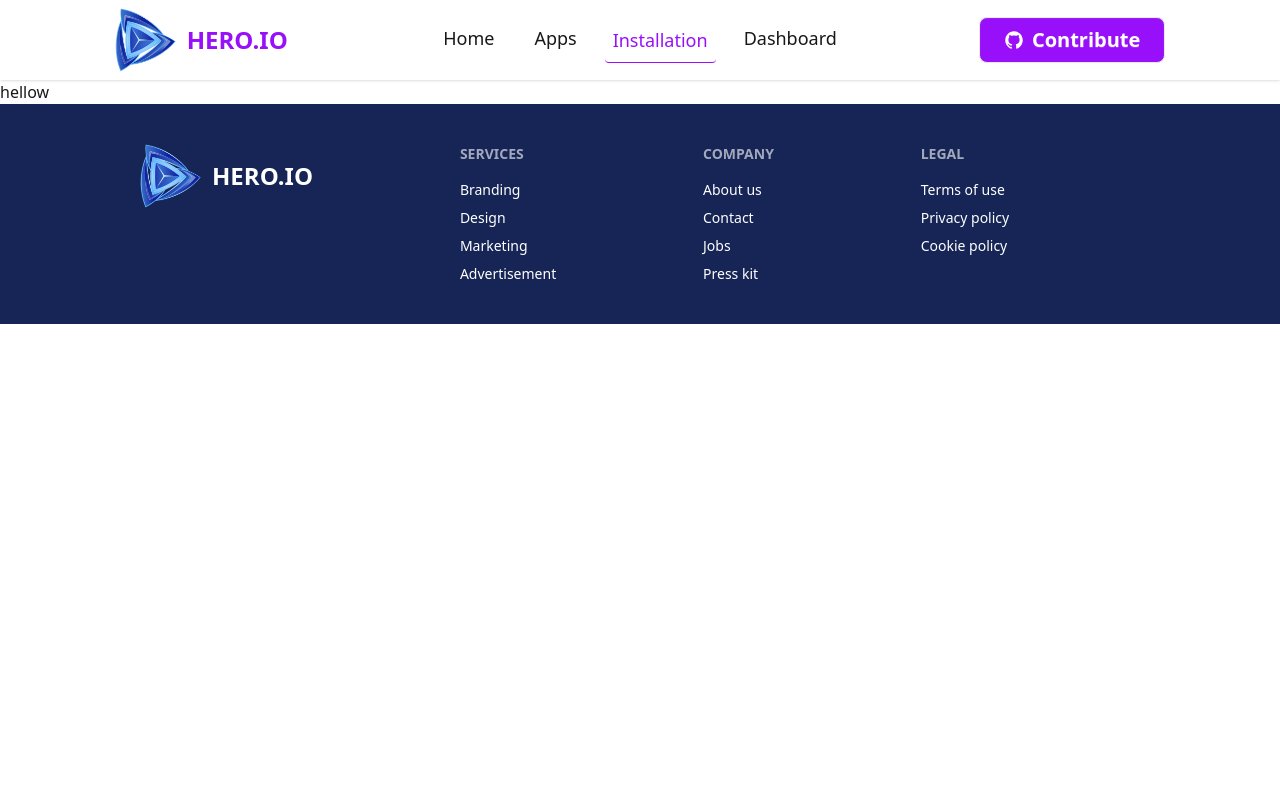
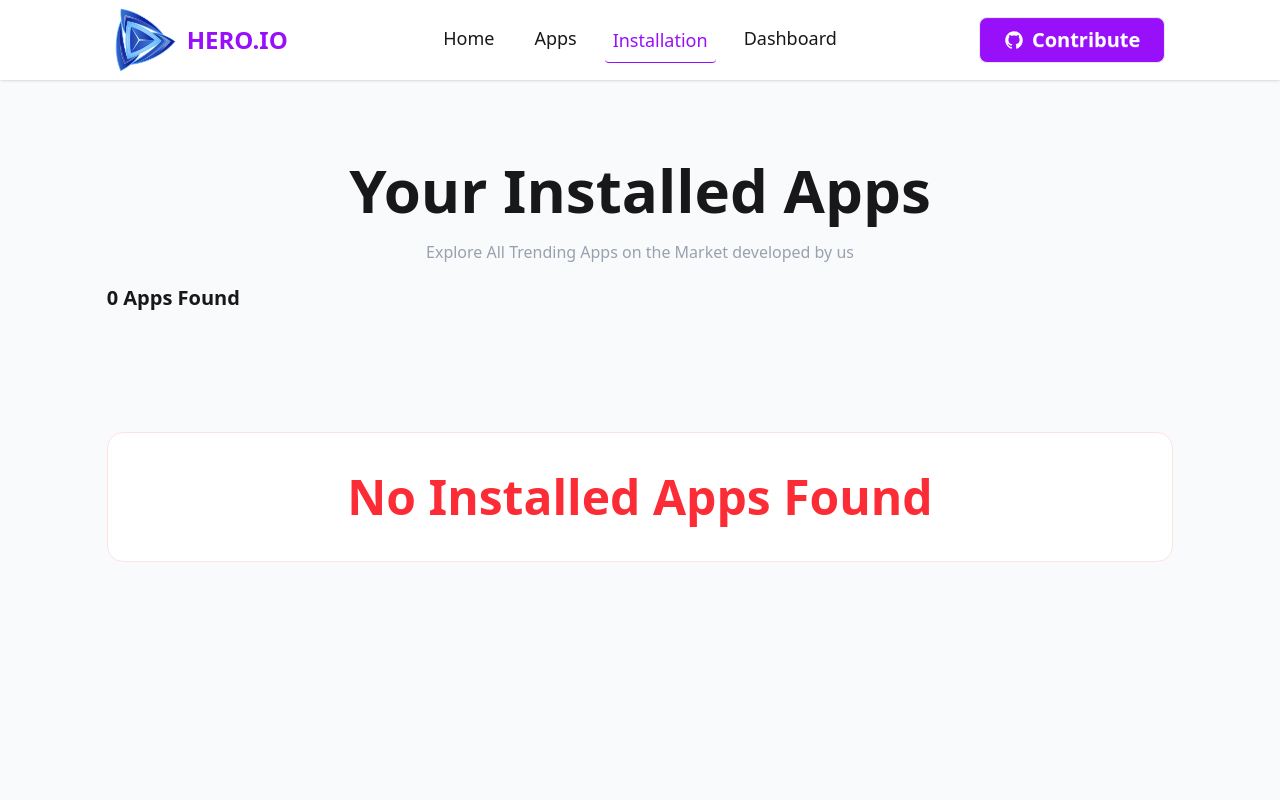
Before and after one commit to OnikTechHub/Ph-App-Store, a Next.js app: page /installations in a window 1280 px wide. Shown: the top 800 px of the page. Built offline with nearby package versions, Linux system fonts and the light colour scheme.

Commit message:
Apps are shown in the Installed section

```diff
--- a/package.json
+++ b/package.json
@@ -13,7 +13,8 @@
     "react": "19.2.4",
     "react-dom": "19.2.4",
     "react-icons": "^5.6.0",
-    "react-spinners": "^0.17.0"
+    "react-spinners": "^0.17.0",
+    "react-toastify": "^11.0.5"
   },
   "devDependencies": {
     "@tailwindcss/postcss": "^4",
--- /dev/null
+++ b/src/app/apps/[id]/loading.jsx
@@ -0,0 +1,12 @@
+import React from 'react';
+import { FadeLoader,  } from 'react-spinners';
+
+const loading = () => {
+    return (
+        <div className="flex justify-center items-center bg-green-200 h-screen font-bold text-5xl">
+            <FadeLoader color="#4A0E4E" />
+        </div>
+    );
+};
+
+export default loading;
--- a/src/app/apps/[id]/page.jsx
+++ b/src/app/apps/[id]/page.jsx
@@ -1,25 +1,19 @@
 import Image from "next/image";
-import { FaBuilding, FaDownload, FaStar } from "react-icons/fa";
+import { FaBuilding, FaDownload, FaStar, FaArrowLeft } from "react-icons/fa";
 import Link from "next/link";
+import InstallToggleButton from "@/components/apps/InstallToggleButton";
 
 const appPromise = async function () {
     const res = await fetch("http://localhost:3000/data.json");
     const data = await res.json();
     return data;
 }
+
 const AppDetailsPage = async ({ params }) => {
 
     const apps = await appPromise();
-
-    console.log(apps, "Apps")
-
     const { id } = await params;
-    console.log(id, "params")
-
-    const app = apps.find(app => app.id == id)
-    console.log(app, "Apps")
-
-
+    const app = apps.find(app => app.id == id);
 
 
     return (
@@ -47,7 +41,7 @@ const AppDetailsPage = async ({ params }) => {
                             <span className="text-indigo-600 font-bold uppercase tracking-wider text-sm">App Details</span>
                             <h1 className="text-5xl font-black text-gray-900 leading-tight">{app.title}</h1>
                             <div className="flex items-center gap-6 text-gray-500 font-medium">
-                                <span className="flex items-center gap-2"><FaBuilding className="text-gray-300" /> {app.companyName}</span>
+                                <span className="flex items-center gap-2"><FaBuilding className="text-gray-400" /> {app.companyName}</span>
                                 <span className="flex items-center gap-2"><FaStar className="text-orange-400" /> {app.ratingAvg}</span>
                                 <span className="flex items-center gap-2"><FaDownload className="text-green-500" /> {app.downloads}</span>
                             </div>
@@ -73,20 +67,19 @@ const AppDetailsPage = async ({ params }) => {
                             </div>
                         </div>
 
-                        {/* <div className="flex gap-4 pt-4">
-                            <button
+                        {/* Buttons Section */}
+                        <div className="flex  gap-4 pt-4">
 
-                                className="bg-indigo-600 hover:bg-indigo-700 text-white font-bold py-4 px-10 rounded-2xl transition-all shadow-lg shadow-indigo-100"
+                            <Link
+                                href="/apps"
+                                className="w-fit flex items-center gap-2 bg-gray-100 hover:bg-gray-200 text-gray-700 font-bold py-3 px-8 rounded-2xl transition-all active:scale-95"
                             >
-                                Install Now
-                            </button>
-                            <button
-                                onClick={() => navigate(-1)}
-                                className="bg-gray-100 hover:bg-gray-200 text-gray-700 font-bold py-4 px-8 rounded-2xl transition-all"
-                            >
-                                Back to apps
-                            </button>
-                        </div> */}
+                                <FaArrowLeft className="text-sm" /> Back to apps
+                            </Link>
+
+                            <InstallToggleButton app={app}></InstallToggleButton>
+
+                        </div>
                     </div>
                 </div>
 
--- a/src/app/installations/page.jsx
+++ b/src/app/installations/page.jsx
@@ -1,13 +1,102 @@
-import React from 'react';
+"use client";
 
-const InstallationPage = () => {
+import React, { useContext } from 'react';
+import Image from 'next/image';
+import { InstallAppContext } from '@/context/InstallContext';
+import { FaArrowDown, FaStar } from "react-icons/fa";
+import { toast } from 'react-toastify'; // Toast ইম্পোর্ট করা হয়েছে
+
+// ১. কার্ড কম্পোনেন্ট
+const InstallAppsCard = ({ app, handleUninstall }) => {
     return (
-        <div>
-            <h2>
-                hellow
-            </h2>
+        <div className="flex flex-col md:flex-row justify-between w-full border border-gray-100 bg-white rounded-2xl p-5 my-4 shadow-sm items-center gap-4">
+            <div className="flex flex-col md:flex-row items-center gap-6">
+                <div className="relative h-24 w-24 bg-gray-100 rounded-xl overflow-hidden">
+                    <Image
+                        className="object-contain p-2"
+                        src={app?.image || ""}
+                        alt={app?.title || "app"}
+                        fill
+                    />
+                </div>
+                <div className="text-center md:text-start">
+                    <h2 className="text-2xl font-semibold">{app?.title}</h2>
+                    <div className="flex items-center justify-center md:justify-start gap-6 p-2">
+                        <p className="text-green-500 text-lg items-center flex gap-1 font-medium">
+                            <FaArrowDown /> {app?.downloads}
+                        </p>
+                        <p className="text-orange-500 text-lg items-center flex gap-1 font-medium">
+                            <FaStar /> {app?.ratingAvg}
+                        </p>
+                        <p className="text-gray-500">{app?.size}MB</p>
+                    </div>
+                </div>
+            </div>
+            <div>
+                <button
+                    className="btn btn-error text-white px-8"
+                    onClick={() => handleUninstall(app)}
+                >
+                    Uninstall
+                </button>
+            </div>
         </div>
     );
 };
 
-export default InstallationPage;
+// ২. মেইন কম্পোনেন্ট
+const InstalledApps = () => {
+    const context = useContext(InstallAppContext);
+
+    if (!context) {
+        return <div className="text-center py-20">Context loading error...</div>;
+    }
+
+    const { installApp, setInstallApp } = context;
+
+    // Uninstall করার সময় নোটিফিকেশন
+    const handleUninstall = (app) => {
+        const appId = app.id || app._id;
+        const restApps = installApp.filter(item => (item.id || item._id) !== appId);
+        setInstallApp(restApps);
+
+        // ডিলিট সাকসেস নোটিফিকেশন
+        toast.error(`${app.title} Uninstalled Successfully!`, {
+            icon: "🗑️"
+        });
+    };
+
+    return (
+        <div className='bg-gray-50 py-10 min-h-screen'>
+            <div className='text-center py-10 w-11/12 md:w-10/12 mx-auto'>
+                <div>
+                    <h1 className='text-4xl md:text-6xl font-bold'>Your Installed Apps</h1>
+                    <p className='text-gray-400 my-5'>Explore All Trending Apps on the Market developed by us</p>
+                </div>
+                <div>
+                    <p className='text-xl font-semibold text-start'>
+                        {installApp?.length || 0} Apps Found
+                    </p>
+                </div>
+            </div>
+
+            <div className='w-11/12 md:w-10/12 mx-auto'>
+                {(!installApp || installApp.length === 0) ? (
+                    <h1 className='text-3xl md:text-5xl font-bold text-center my-20 text-red-500 border border-red-100 p-10 rounded-2xl bg-white'>
+                        No Installed Apps Found
+                    </h1>
+                ) : (
+                    installApp.map(app => (
+                        <InstallAppsCard
+                            key={app.id || app._id}
+                            handleUninstall={handleUninstall}
+                            app={app}
+                        />
+                    ))
+                )}
+            </div>
+        </div>
+    );
+};
+
+export default InstalledApps;
--- a/src/app/layout.js
+++ b/src/app/layout.js
@@ -2,6 +2,9 @@ import { Geist, Geist_Mono } from "next/font/google";
 import "./globals.css";
 import Navbar from "@/components/shared/Navbar";
 import Footer from "@/components/shared/Footer";
+import InstalledAppProvider from "@/context/InstallContext";
+import Providers from "./lib/provider";
+import { ToastContainer } from "react-toastify";
 
 const geistSans = Geist({
   variable: "--font-geist-sans",
@@ -26,9 +29,12 @@ export default function RootLayout({ children }) {
       className={`${geistSans.variable} ${geistMono.variable} h-full antialiased`}
     >
       <body className="min-h-full flex flex-col">
-        <Navbar></Navbar>
-        {children}
-        <Footer></Footer>
+        <Providers>
+          <Navbar></Navbar>
+          {children}
+          <Footer></Footer>
+          <ToastContainer position="top-right" autoClose={2000} />
+        </Providers>
       </body>
     </html>
   );
--- /dev/null
+++ b/src/app/lib/provider/index.js
@@ -0,0 +1,11 @@
+import InstalledAppProvider from "@/context/InstallContext";
+
+const Providers = ({children}) => {
+    return (
+        <InstalledAppProvider>
+            {children}
+        </InstalledAppProvider>
+    );
+};
+
+export default Providers;
--- /dev/null
+++ b/src/components/apps/InstallToggleButton.jsx
@@ -0,0 +1,32 @@
+"use client";
+
+import { InstallAppContext } from "@/context/InstallContext";
+import { useContext } from "react";
+import { toast } from "react-toastify";
+
+const InstallToggleButton = ({app}) => {
+    const {installApp, setInstallApp} = useContext(InstallAppContext)
+    console.log(installApp, "something");
+
+
+    const handleInstallNow = () => {
+        console.log("install now")
+        setInstallApp([...installApp, app])
+        toast.success(`${app.title} is successfully installed!`)
+    }
+
+    const isInstalled = installApp.find(
+        (installApp) => installApp.id === app.id,
+    );
+
+    console.log({ isInstalled, app}, "isInstalled")
+    return (
+        <button
+            className={`btn ${isInstalled ? "opacity-100" : "bg-indigo-600 "}  text-white font-bold py-4 px-10 rounded-2xl transition-all shadow-lg shadow-indigo-100 active:scale-95`} onClick={handleInstallNow}
+        >
+            Install Now
+        </button>
+    );
+};
+
+export default InstallToggleButton;
--- /dev/null
+++ b/src/context/InstallContext.jsx
@@ -0,0 +1,19 @@
+"use client"
+import { createContext, useState } from "react";
+
+export const InstallAppContext = createContext();
+ const InstalledAppProvider = ({children}) => {
+    const [installApp, setInstallApp] = useState([])
+
+    const data = {
+        installApp,
+        setInstallApp,
+    }
+    return (
+        <InstallAppContext.Provider value={data}>
+            {children}
+        </InstallAppContext.Provider>
+    );
+};
+
+export default InstalledAppProvider;
```
Also changed, not shown: src/app/installations/InstallAppsCard.jsx (added, +34 -0 lines), 1 other file (tests, documents, lock files or other folders).
